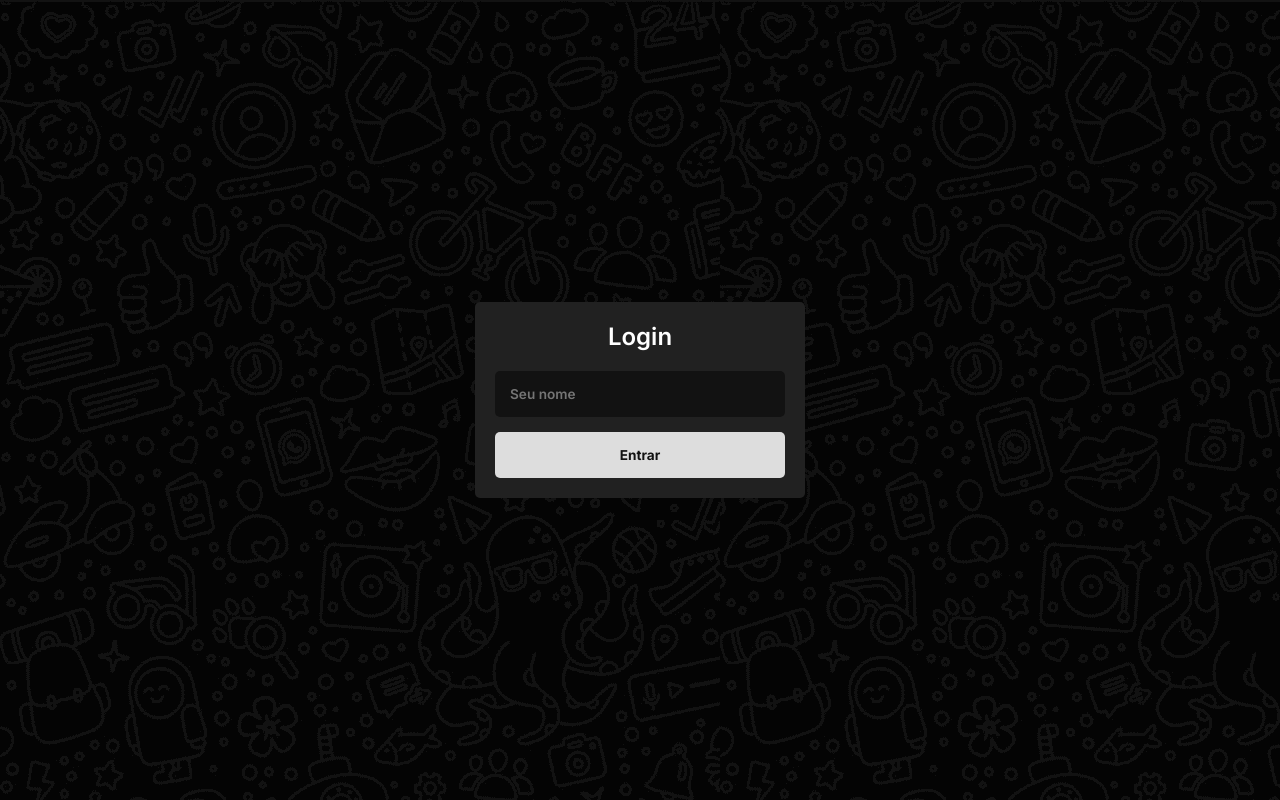
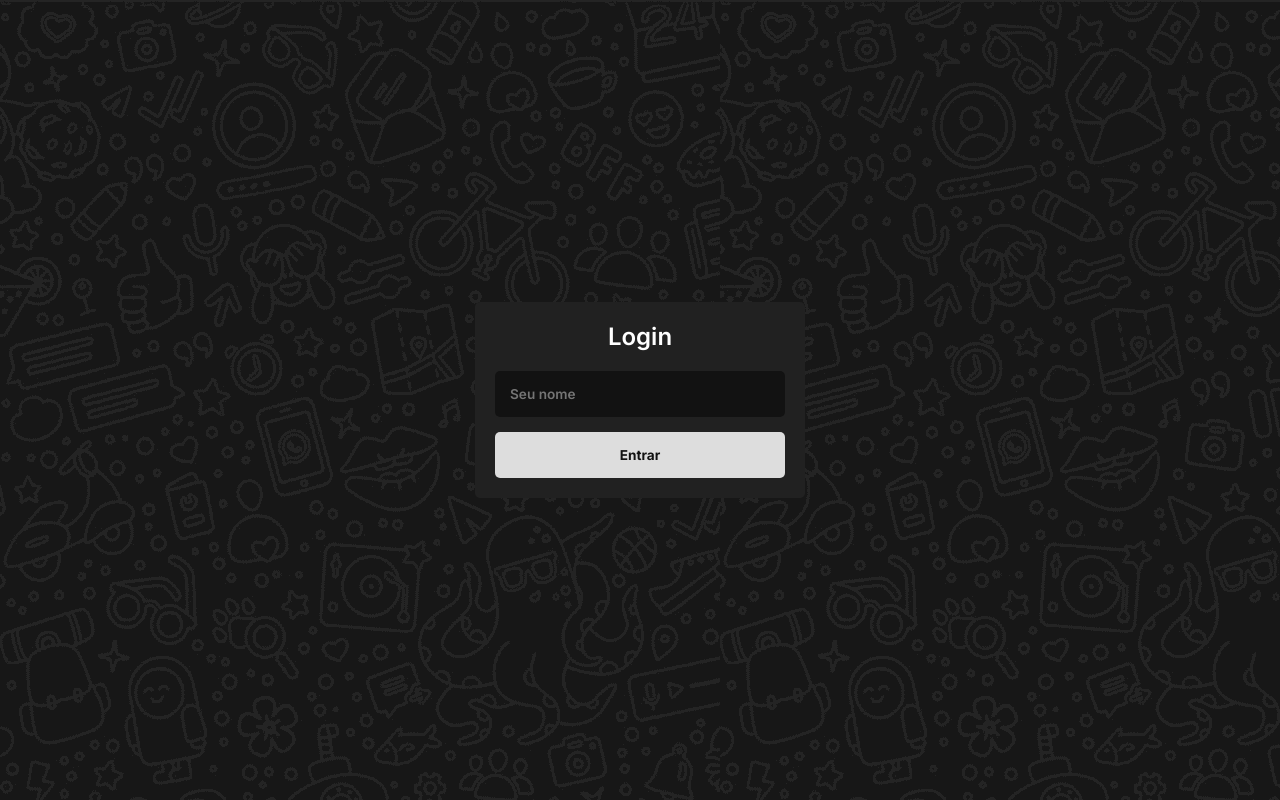
Before and after one commit to Matheus-SS25/Projeto-Chat, a plain HTML site: page frontend/index.html in a window 1280 px wide. Drawn offline with nearby package versions, Linux system fonts and the light colour scheme.

Commit message:
Update style.css

```diff
--- a/frontend/css/style.css
+++ b/frontend/css/style.css
@@ -14,7 +14,6 @@
 body {
     background: url("../img/background.png");
     color: #ffffff;
-    background-color: #f2f2f2;
 }
 
 .container {
@@ -23,6 +22,7 @@ body {
     display: flex;
     align-items: center;
     justify-content: center;
+    background-color: rgba(255, 255, 255, 0.075);
 }
 
 .login {
```
